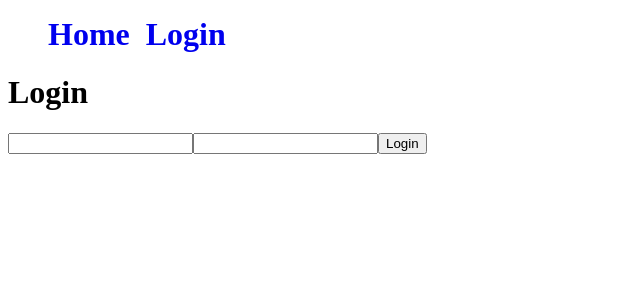
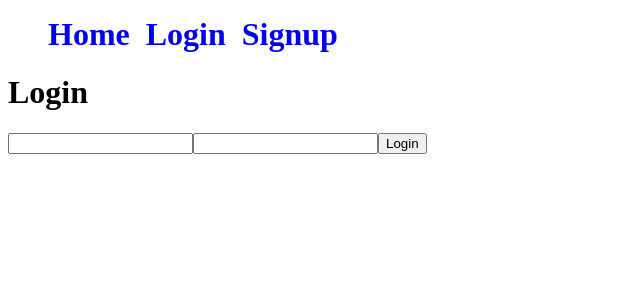
Before and after one commit to Tomislav-Busic/mern-crud, a React (Create React App) app in the folder frontend/: page /login in a window 1280 px wide. Shown: the top 300 px of the page, without its empty margins (0-640 px from the left). Built offline with nearby package versions, Linux system fonts and the light colour scheme.

Commit message:
navigation signup

```diff
--- a/frontend/src/components/Navigation.jsx
+++ b/frontend/src/components/Navigation.jsx
@@ -29,6 +29,18 @@ export const Navigation = () => {
             Login
           </Link>
         </li>
+        <li style={{ listStyle: "none" }}>
+          <Link
+            style={{
+              fontSize: "2rem",
+              textDecoration: "none",
+              fontWeight: "700",
+            }}
+            to="/signup"
+          >
+            Signup
+          </Link>
+        </li>
       </ul>
     </div>
   );
```
